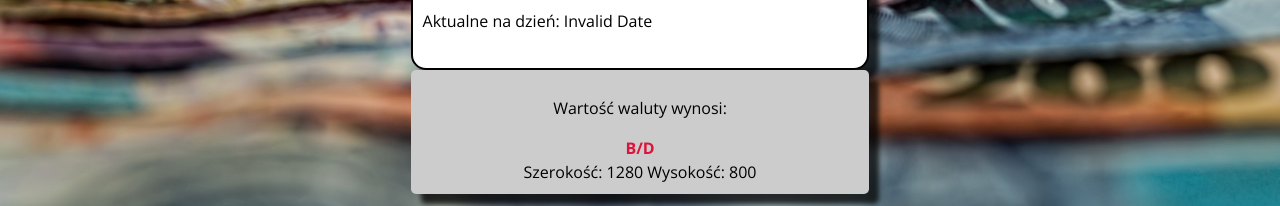
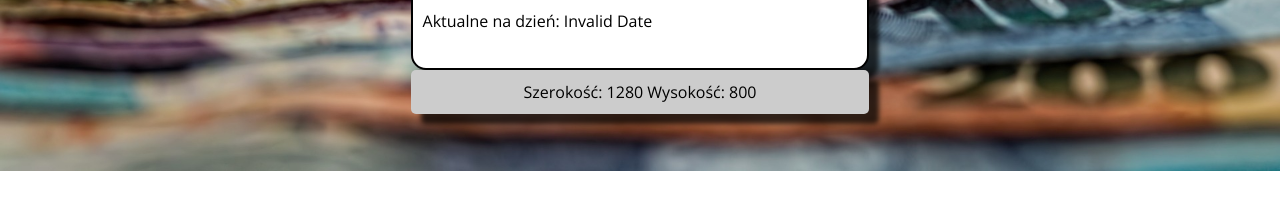
Before and after one commit to tomecky1/currency-converter-react, a React (Create React App) app: page / in a window 1280 px wide. Shown: the part 629-835 px from the top of the page. After the commit the page ends 800 px from the top, so only its background shows below. Built offline with nearby package versions, Linux system fonts and the light colour scheme; no server answers.

Commit message:
lates fixes

```diff
--- a/src/App.js
+++ b/src/App.js
@@ -1,22 +1,8 @@
 import Form from "./Form";
 import Container from "./Container";
-import styled from "styled-components";
 import axios from "axios";
 import { useWindowDimensions } from "./useWindowDimensions";
-
-const Title = styled.h1`
-  text-shadow: 1px 2px 5px yellow;
-  text-align: center;
-`;
-
-const Wrapper = styled.div`
-  padding: 10px;
-  background-color: #ccc;
-  text-align: center;
-  text-decoration: none;
-  border-radius: 5px;
-  box-shadow: 10px 10px 5px 0px rgba(0, 0, 0, 0.75);
-`;
+import { Title, Wrapper } from "./styled";
 
 function App() {
   axios
@@ -32,9 +18,6 @@ function App() {
         <Title>KANTOR</Title>
         <Form />
         <Wrapper>
-          <p className="kwota">Wartość waluty wynosi:</p>
-          <strong className="newCurrency js-result"> B/D</strong>
-          <br />
           Szerokość: {dimensions.width} Wysokość: {dimensions.height}
         </Wrapper>
       </Container>
--- a/src/Form/index.js
+++ b/src/Form/index.js
@@ -28,7 +28,7 @@ function Form() {
     console.log(ratesData.data);
     setResult({
       sourceAmount: +amount,
-      targetAmount: amount * rate,
+      targetAmount: amount / rate,
       currency,
     });
   }
--- /dev/null
+++ b/src/styled.js
@@ -0,0 +1,15 @@
+import styled from "styled-components";
+
+export const Title = styled.h1`
+  text-shadow: 1px 2px 5px yellow;
+  text-align: center;
+`;
+
+export const Wrapper = styled.div`
+  padding: 10px;
+  background-color: #ccc;
+  text-align: center;
+  text-decoration: none;
+  border-radius: 5px;
+  box-shadow: 10px 10px 5px 0px rgba(0, 0, 0, 0.75);
+`;
```
